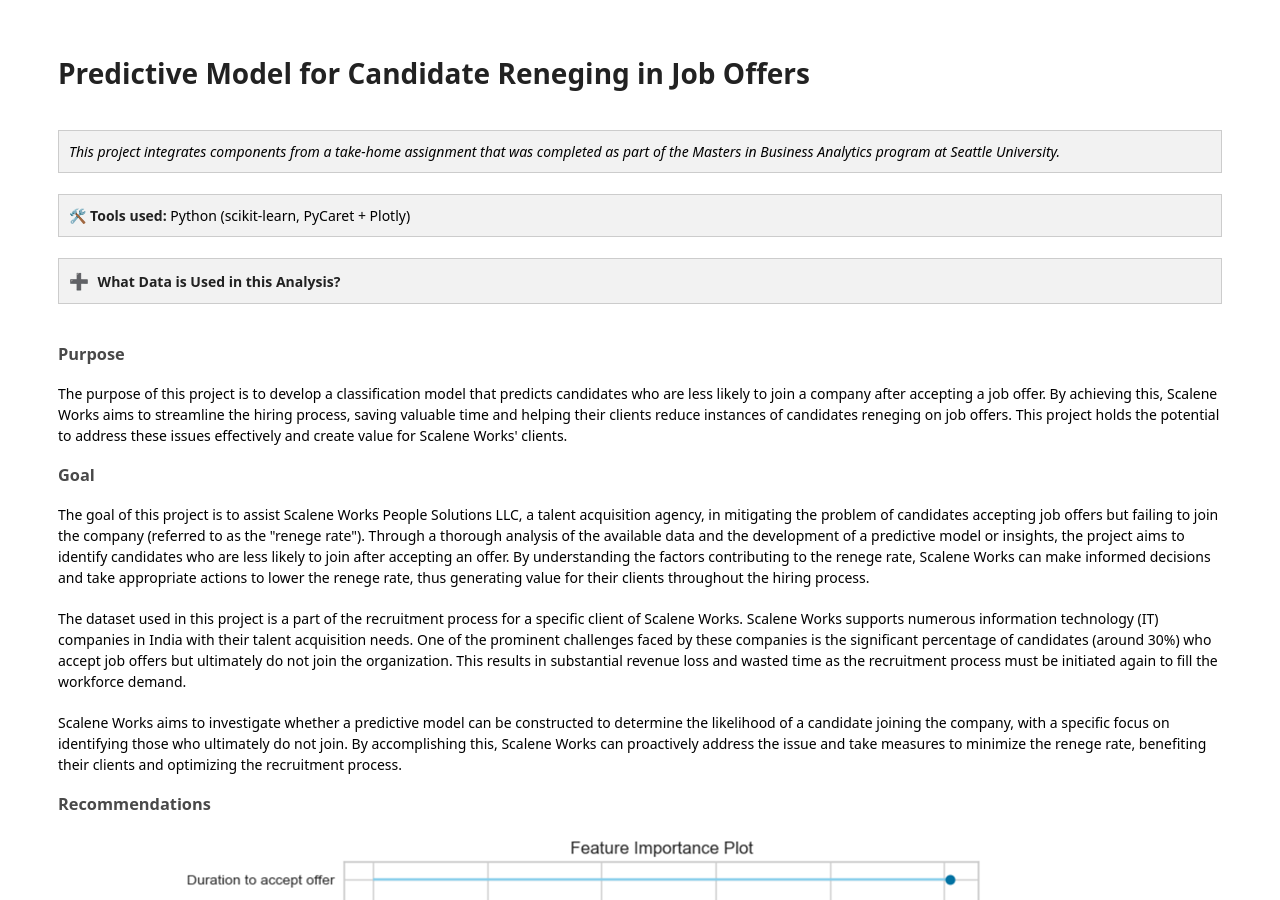
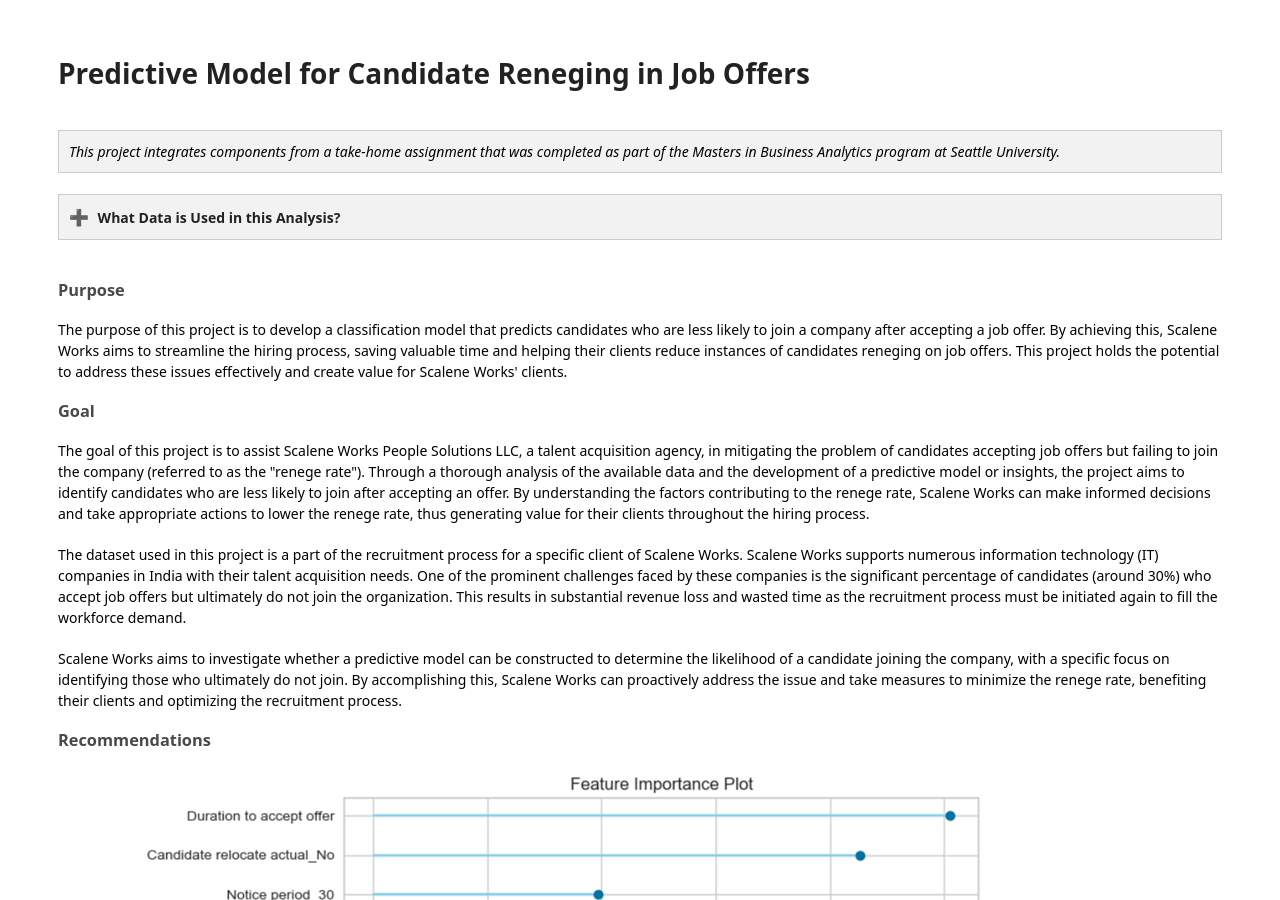
Before and after one commit to nbcarroll/nbcarroll.github.io, a Jekyll site: the page Scalene_Works/index.html, which Jekyll copies as it is, in a window 1280 px wide and 900 px high. Built offline with Jekyll 4.4.1, drawn with Linux system fonts in a browser that asks for light colours.

Commit message:
Update index.html

```diff
--- a/Scalene_Works/index.html
+++ b/Scalene_Works/index.html
@@ -626,6 +626,9 @@
 </head>
 
 
+<script type="module" src="https://public.tableau.com/javascripts/api/tableau.embedding.3.latest.min.js"></script>
+
+
  <body>
    <h1>Predictive Model for Candidate Reneging in Job Offers</h1>
 
@@ -637,15 +640,14 @@
 
    </div>
 <br>
-   <div class="tools-box">
-    <strong>🛠️ Tools used:</strong> Python (scikit-learn, PyCaret + Plotly)
-  </div>
-<br>
+
   <div class="toggle-header" onclick="toggleContent('header1')"><span style="font-size: 16px; margin-right: 5px;">➕</span> <strong>What Data is Used in this Analysis?</strong></div>
   <br>
   <div class="toggle-content" id="header1">
-    <p> Candidate information from a client of Scalene Works. This data is from <a href="https://www.kaggle.com/datasets/avikumart/hrdatasetclassif">Kaggle</a>.</p> The Jupyter Notebook can be found <a href="https://github.com/nbcarroll/Projects/blob/main/Scalene%20Works/scalene_works.ipynb">here</a>
+    <p>Candidate information from a client of Scalene Works. This data is from <a href="https://www.kaggle.com/datasets/avikumart/hrdatasetclassif">Kaggle</a>.</p> The Jupyter Notebook can be found <a href="https://github.com/nbcarroll/Projects/blob/main/Scalene%20Works/scalene_works.ipynb">here</a>.</p>
   </div>
+
+
 
 <p><h3>Purpose</h3></p>
 <p>The purpose of this project is to develop a classification model that predicts candidates who are less likely to join a company after accepting a job offer. By achieving this, Scalene Works aims to streamline the hiring process, saving valuable time and helping their clients reduce instances of candidates reneging on job offers. This project holds the potential to address these issues effectively and create value for Scalene Works' clients.</p>
```
